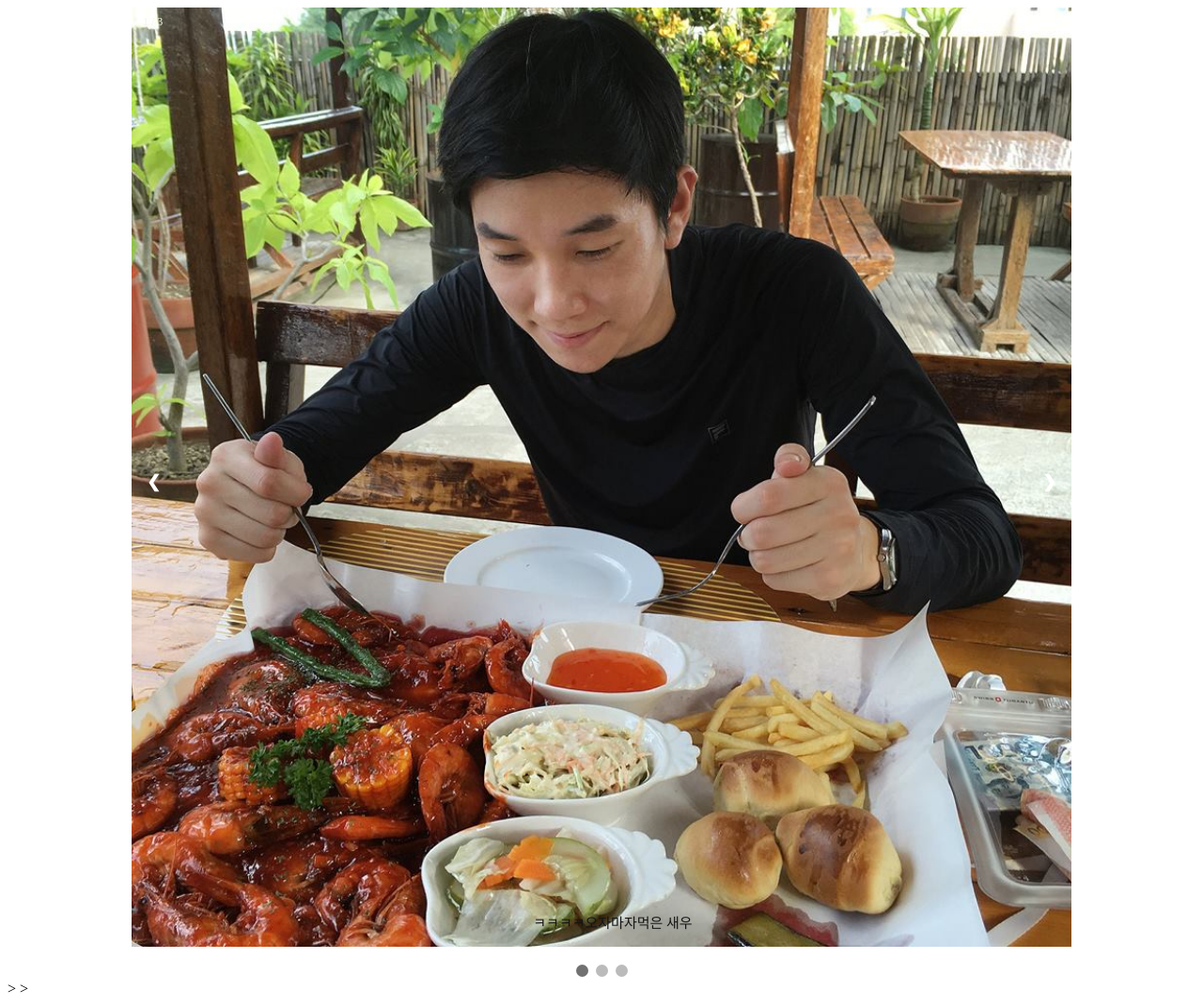
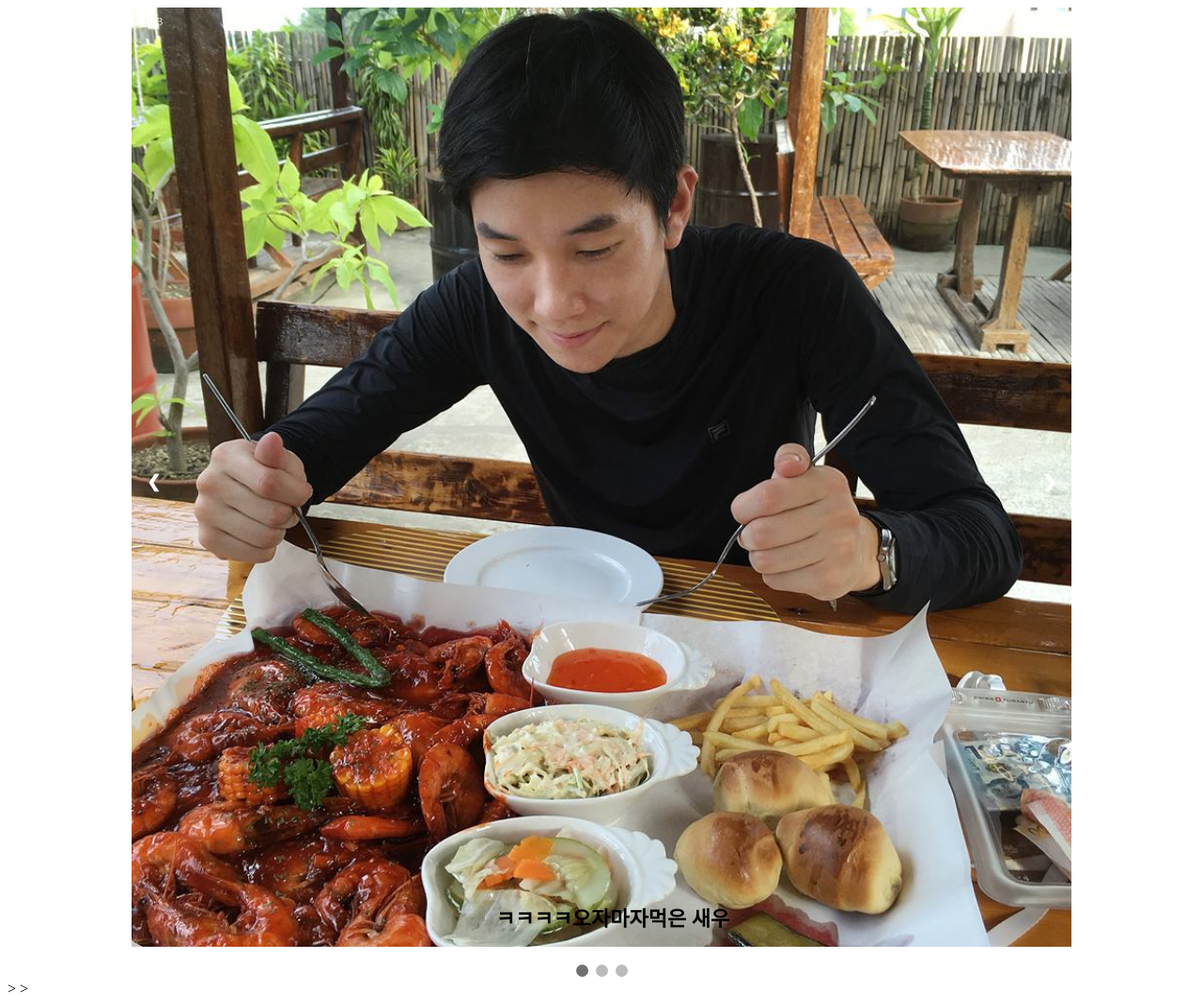
Before and after one commit to wwwwwei/kirina_gallery, a plain HTML site: page index.html in a window 1280 px wide. Shown: the whole page at 94% size. Drawn offline with Linux system fonts and the light colour scheme.

Commit message:
Update index.html

```diff
--- a/index.html
+++ b/index.html
@@ -72,13 +72,14 @@
 
 /* Caption text */
 .text {
-  color: #151515;
-  font-size: 15px;
+  color: #000000;
+  font-size: 22px;
   padding: 8px 12px;
   position: absolute;
   bottom: 8px;
   width: 100%;
   text-align: center;
+  font-weight: bold;
 }
 
 /* Number text (1/3 etc) */
```
